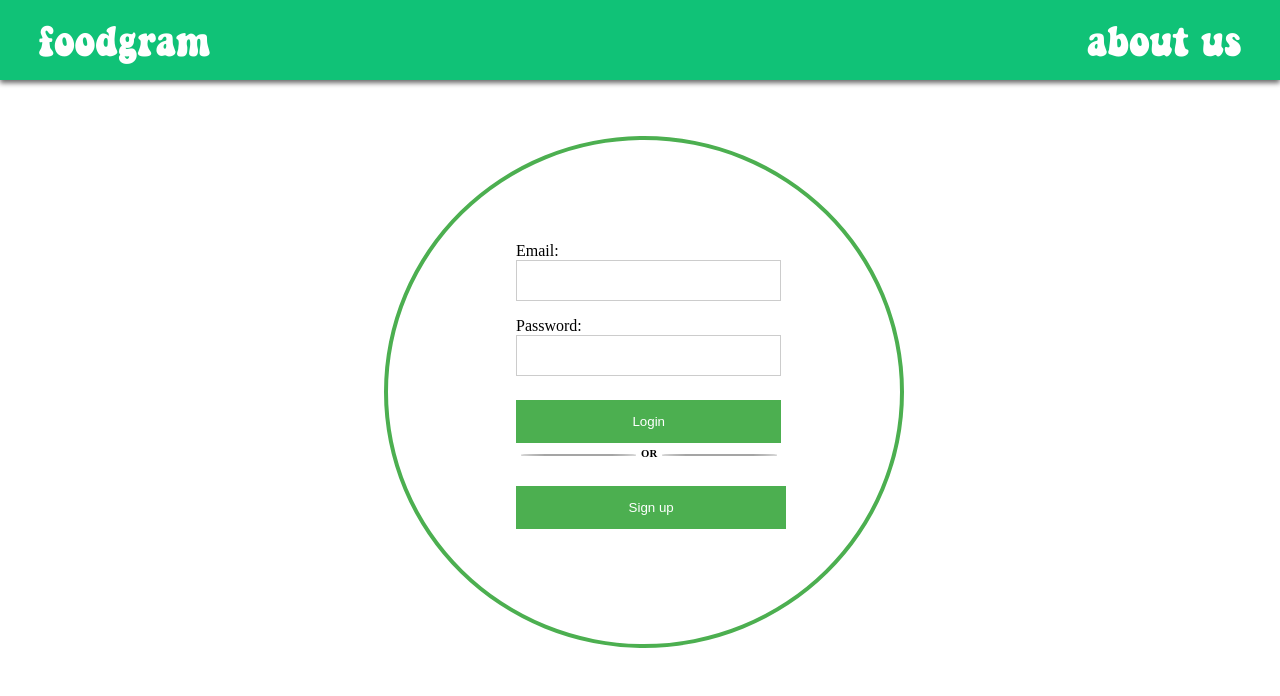
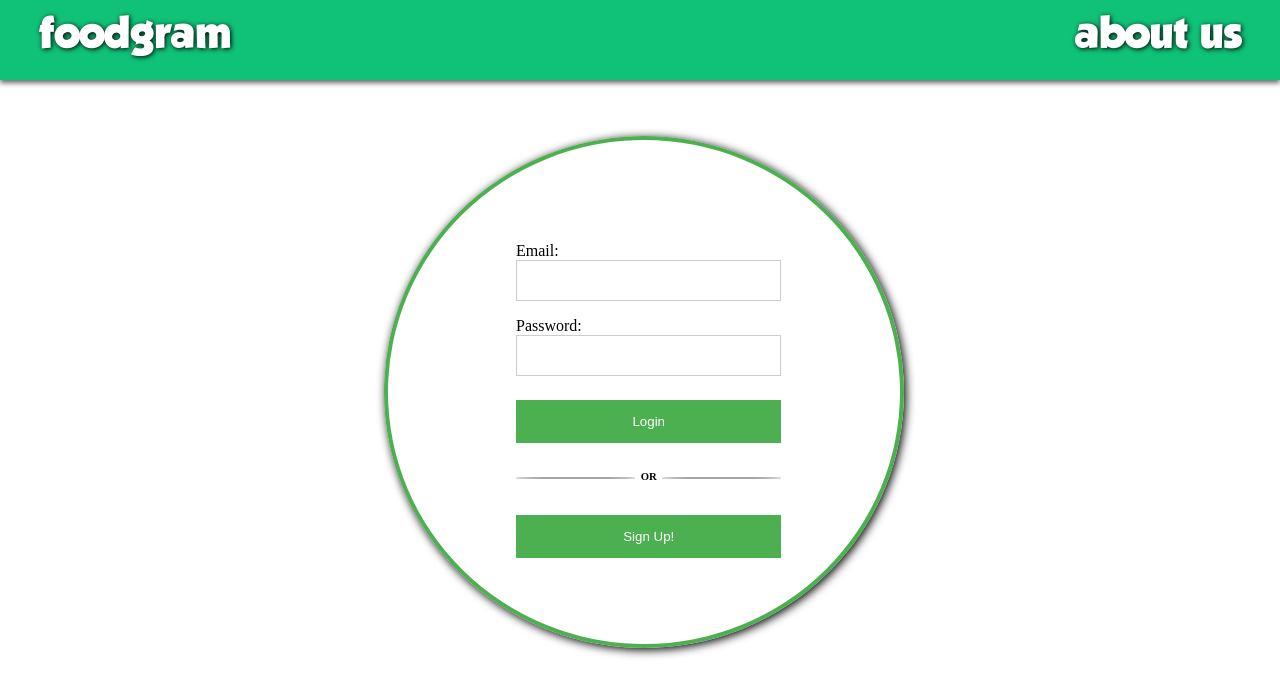
Before and after one commit to JanParalic/foodgram, a Django app: page / in a window 1280 px wide. Shown: the top 696 px of the page. Run offline with Django 3.2, Linux system fonts and the light colour scheme.

Commit message:
More css stuff but the sign up is weird

```diff
--- a/foodfeed/forms.py
+++ b/foodfeed/forms.py
@@ -4,9 +4,10 @@ from foodfeed.models import User
 
 
 class SignUpForm(UserCreationForm):
-    first_name = forms.CharField(max_length=30, required=False, help_text="Optional.")
-    last_name = forms.CharField(max_length=30, required=False, help_text="Optional.")
-    email = forms.EmailField(max_length=254, help_text="Required. Inform a valid email address.")
+    first_name = forms.CharField(max_length=30, required=False, help_text="")
+    last_name = forms.CharField(max_length=30, required=False, help_text="")
+    email = forms.EmailField(max_length=254, help_text="")
+
 
     class Meta:
         model = User
--- a/foodgram/settings.py
+++ b/foodgram/settings.py
@@ -124,5 +124,4 @@ USE_TZ = True
 # https://docs.djangoproject.com/en/1.11/howto/static-files/
 
 STATIC_URL = '/static/'
-
 STATICFILES_DIRS = [STATIC_DIR, ]
--- a/static/css/style.css
+++ b/static/css/style.css
@@ -1,6 +1,11 @@
 body {
     background-color: #FFFFFF;
 }
+
+a {
+  color:inherit;
+  text-decoration: none;
+ }
 
 
 #header {
@@ -14,7 +19,7 @@ body {
     margin: 0;
     width: 100vw;
     color: #FFFFFF;
-    font-family: KeeponT;
+    font-family: GROBOLD;
     box-shadow: 0px 3px 5px #696969;
 
 
@@ -23,24 +28,32 @@ body {
 #about_us{
     font-size: 2.5em;
     position: fixed;
-    top:3%;
+    top:2%;
     right:3%;
     float: right;
     padding: 0;
     margin: 0;
+    text-shadow: 1px 1px 5px #000;
 
-
+}
+#about_us:hover{
+    text-shadow: 1px 1px 1px #000;
 }
 
 #foodgram_title{
     font-size: 2.5em;
     position: fixed;
-    top:3%;
+    top:2%;
     left:3%;
     float: left;
     padding: 0;
     margin: 0;
+    text-shadow: 1px 1px 5px #000;
 
+}
+
+#foodgram_title:hover{
+    text-shadow: 1px 1px 1px #000;
 }
 
 #center_plate{
@@ -57,6 +70,7 @@ body {
     padding-left: 25%;
     padding-right:15%;
     padding-bottom:15%;
+    box-shadow: 2px 2px 10px #000;
 }
 
 
@@ -81,6 +95,7 @@ body {
     left: 25%;
     top: 17%;
     float: left;
+    height:auto;
 }
 
 input[type=text], input[type=password], input[type=email] {
@@ -110,9 +125,9 @@ input[type=text], input[type=password], input[type=email] {
 .horizontal_container{
     position:absolute;
     margin-top:5%;
-    top: 55%;
-    width:50%;
-    left: 26%;
+    top: 100%;
+    width:85%;
+    left: 0%;
     text-align:center;
 }
 
@@ -125,15 +140,69 @@ h6{
 
 .sign_up{
     position:absolute;
-    top: 67%;
-    width:45%;
+    top: 125%;
+    width:85%;
     text-align:center;
-    left: 25%;
+    left: 0%;
     height: auto;
     float: left;
 }
-@font-face {
-    font-family: KeeponT;
-    src: url("/static/fonts/keepontruckin.ttf");
+
+#sign_up_form{
+    position: absolute;
+    width: 61%;
+    left: 25%;
+    top: 17%;
+    float: left;
+    height:auto;
 
 }
+
+/* The Modal (background) */
+.modal {
+    display: none; /* Hidden by default */
+    position: fixed; /* Stay in place */
+    z-index: 1; /* Sit on top */
+    padding-top: 100px; /* Location of the box */
+    left: 0;
+    top: 0;
+    width: 100%; /* Full width */
+    height: 100%; /* Full height */
+    overflow: auto; /* Enable scroll if needed */
+    background-color: rgb(0,0,0); /* Fallback color */
+    background-color: rgba(0,0,0,0.4); /* Black w/ opacity */
+}
+
+/* Modal Content */
+.modal-content {
+    background-color: #fefefe;
+    margin: auto;
+    padding: 20px;
+    border: 1px solid #888;
+    width: 40%;
+    border-radius: 10%;
+    padding-left: 4%;
+    padding-bottom: 40px;
+}
+
+/* The Close Button */
+.close {
+    color: #aaaaaa;
+    float: right;
+    margin-right: 30px;
+    font-size: 28px;
+    font-weight: bold;
+}
+
+.close:hover,
+.close:focus {
+    color: #000;
+    text-decoration: none;
+    cursor: pointer;
+}
+
+@font-face {
+    font-family: GROBOLD;
+    src: url("/static/fonts/GROBOLD.ttf");
+
+}
--- a/templates/foodfeed/base.html
+++ b/templates/foodfeed/base.html
@@ -13,8 +13,9 @@
 
     <body>
         <div id="header">
-            <p id="foodgram_title"> foodgram</p>
-            <p id="about_us"> about us</p>
+
+            <a href="{% url 'index' %}"><p id="foodgram_title"> foodgram</p></a>
+            <a href="#"><p id="about_us"> about us</p></a>
 
         </div>
 
--- a/templates/foodfeed/index.html
+++ b/templates/foodfeed/index.html
@@ -1,38 +1,19 @@
 {% extends 'foodfeed/base.html' %}
 {% load staticfiles %}
-<link rel="stylesheet" type="text/css" href="{% static "css/style.css" %}"  />
+<link rel="stylesheet" type="text/css" href="{% static 'css/style.css' %}" > </link>
+<script src="https://ajax.googleapis.com/ajax/libs/jquery/3.0.0/jquery.min.js">
+<script src="{% static 'js/signup.js' %}"></script>
 {% block title_block %}
     Home
 {% endblock %}
 
 {% block body_block %}
-<!--
-    <h2>Sign Up</h2>
-    <form id="sign_up_form" method="post">
-        {% csrf_token %}
-            {% for field in sign_up_form %}
-            <p>
-                {{ field.label_tag }}<br>
-                {{ field }}
-                {% if field.help_text %}
-                <small style="color: grey">{{ field.help_text }}</small>
-                {% endif %}
-                {% for error in field.errors %}
-                <p style="color: red">{{ error }}</p>
-                {% endfor %}
-            </p>
-            {% endfor %}
-
-        <input type="submit" name="submit" value="Sign Up" />
-    </form>
--->
-
 
     <div id="center_plate">
         <form id="login_form" method="post" action="{% url 'home' %}">
             {% csrf_token %}
                 {% for field in login_form %}
-                <p>
+                <p style=" ">
                     {{ field.label_tag }}<br>
                     {{ field }}
                     {% for error in field.errors %}
@@ -42,10 +23,6 @@
                 {% endfor %}
 
             <input type="submit" name="submit" value="Login" class="submit" />
-
-
-
-        </form>
 
         <div class="horizontal_container">
 
@@ -57,8 +34,78 @@
 
         </div>
 
-        <input class="submit sign_up" value="Sign up" />
-    </div>
+        <button id ="sign" class="submit sign_up" > Sign Up! </button>
+
+        <!-- The Modal -->
+            <div id="myModal" class="modal">
+
+                <!-- Modal content-->
+                <div class="modal-content">
+                     <span class="close">&times;</span>
+
+                    <form id="sign_up_form" method="post">
+                                {% csrf_token %}
+                                    {% for field in sign_up_form %}
+                                    <p>
+                                        {{ field.label_tag }}<br>
+                                        {{ field }}
+                                        {% if field.help_text %}
+                                        <small style="color: grey">{{ field.help_text }}</small>
+                                        {% endif %}
+                                        {% for error in field.errors %}
+                                        <p style="color: red">{{ error }}</p>
+                                        {% endfor %}
+                                    </p>
+                                    {% endfor %}
+
+                                <input type="submit" name="submit" class="submit" value="Sign Up" />
+                            </form>
+
+
+                </div>
+
+            </div>
+
+        </form>
+
+
+   </div>
+        <script>
+
+
+
+
+// Get the modal
+var modal = document.getElementById('myModal');
+
+// Get the button that opens the modal
+var btn = document.getElementById("sign");
+
+// Get the <span> element that closes the modal
+var span = document.getElementsByClassName("close")[0];
+
+// When the user clicks the button, open the modal
+btn.onclick = function() {
+    modal.style.display = "block";
+}
+
+// When the user clicks on <span> (x), close the modal
+span.onclick = function() {
+    modal.style.display = "none";
+}
+
+// When the user clicks anywhere outside of the modal, close it
+window.onclick = function(event) {
+    if (event.target == modal) {
+        modal.style.display = "none";
+    }
+}
+
+
+
+
+        </script>
+
 
 
     {% if registered %}
```
Also changed, not shown: static/js/signup.js (added, +27 -0 lines), static/fonts/GROBOLD.ttf (added), static/fonts/keepontruckin.woff (deleted), 2 other files.
